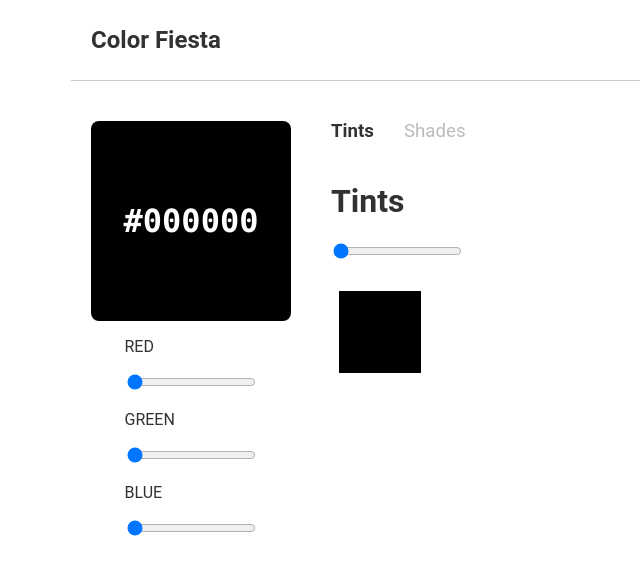
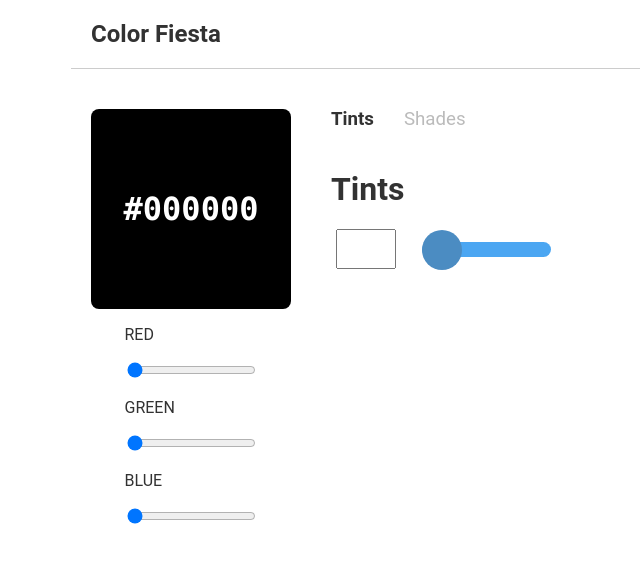
Before and after one commit to Mukhammadsaid19/color-board, a plain HTML site: page index.html in a window 1280 px wide. Shown: the whole page, without its empty margins (185-825 px from the left). Drawn offline with Linux system fonts and the light colour scheme.

Commit message:
Changed title

```diff
--- a/index.html
+++ b/index.html
@@ -5,7 +5,8 @@
     <meta http-equiv="X-UA-Compatible" content="IE=edge" />
     <meta name="viewport" content="width=device-width, initial-scale=1.0" />
     <link rel="stylesheet" type="text/css" href="style.css" />
-    <title>Document</title>
+    <link rel="stylesheet" type="text/css" href="utilities.css" />
+    <title>Color Fiesta</title>
   </head>
   <body>
     <div class="container">
@@ -74,16 +75,17 @@
           <div class="tab-content">
             <div id="tintsContent" class="show">
               <h1>Tints</h1>
-              <!-- <input type="text" class="count-input" /> -->
+
+              <input type="text" class="count-input" />
               <input
                 onChange="generateTints()"
                 oninput="generateTints()"
                 type="range"
                 min="1"
                 max="20"
-                class="count-range"
-                id="tintCounter"
-                name="tintCounter"
+                class="tint-slider"
+                id="tintSlider"
+                name="tintSlider"
                 value="1"
               />
 
--- a/style.css
+++ b/style.css
@@ -14,14 +14,13 @@ body {
 }
 
 .header {
-  height: 50px;
   display: flex;
   align-items: center;
   background-color: #fff;
   color: #323232;
   font-size: 1.5em;
   font-weight: 600;
-  padding: 40px 20px;
+  padding: 20px;
   border-bottom: 1px solid #ccc;
 }
 
@@ -133,9 +132,10 @@ h3 {
 
 .color-item {
   flex-grow: 1;
-  background-color: #000;
+  background-color: #fff;
   color: #fff;
   display: flex;
   justify-content: center;
   align-items: center;
+  transition: background-color 0.2s ease;
 }
--- a/tints.js
+++ b/tints.js
@@ -1,10 +1,8 @@
-let tintSlider = document.getElementById("tintCounter");
+let tintSlider = document.getElementById("tintSlider");
 let colorGrid = document.getElementById("colorGrid");
 
 // generates tiles appends them when necessary based on the different of current tiles to the desired one
 function generateTints() {
-  let currentColor = document.getElementById("colorValue").innerText;
-
   let currentSliderCount = parseInt(tintSlider.value, 10);
   let currentChildrenCount = colorGrid.childElementCount;
 
@@ -39,8 +37,6 @@ function refreshAllTiles() {
       currentFactor * i
     );
   }
-
-  console.log(currentFactor);
 }
 
 function generateTint(colorValue, step) {
--- /dev/null
+++ b/utilities.css
@@ -0,0 +1,32 @@
+.tint-slider {
+  appearance: none;
+
+  height: 15px;
+  background: #0081ed;
+  outline: none;
+  border-radius: 30px;
+  opacity: 0.7;
+  transition: opacity 0.2s;
+}
+
+.tint-slider:hover {
+  opacity: 1;
+}
+
+.tint-slider::-webkit-slider-thumb {
+  appearance: none;
+  width: 40px;
+  height: 40px;
+  border-radius: 20px;
+  background: #005ca9;
+  cursor: pointer;
+}
+
+input[type="text"] {
+  width: 60px;
+  height: 40px;
+  padding: 0px 12px;
+  margin: 0px 20px 0px 5px;
+  font-size: 1.5em;
+  font-family: Roboto, sans-serif;
+}
```
